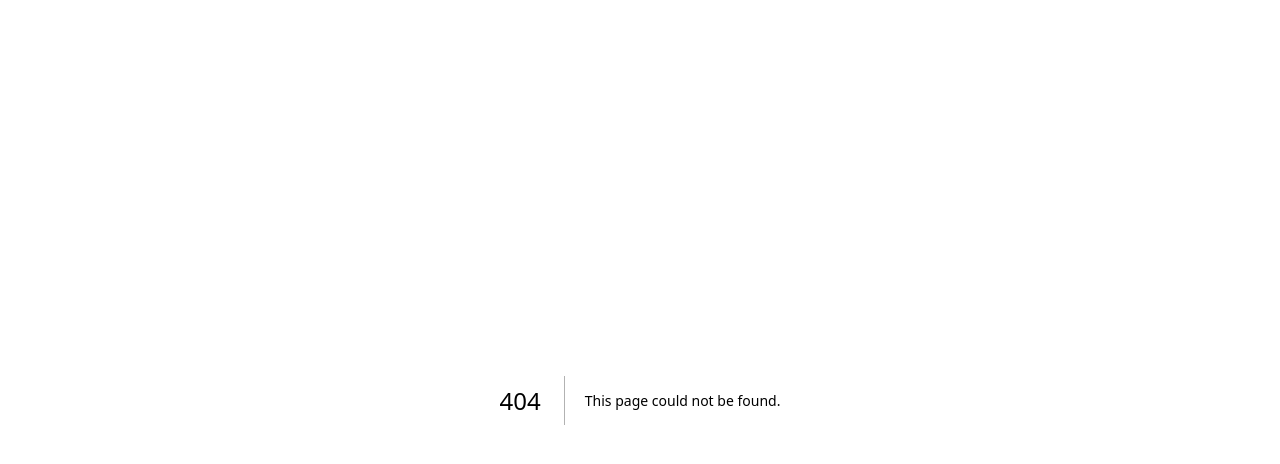
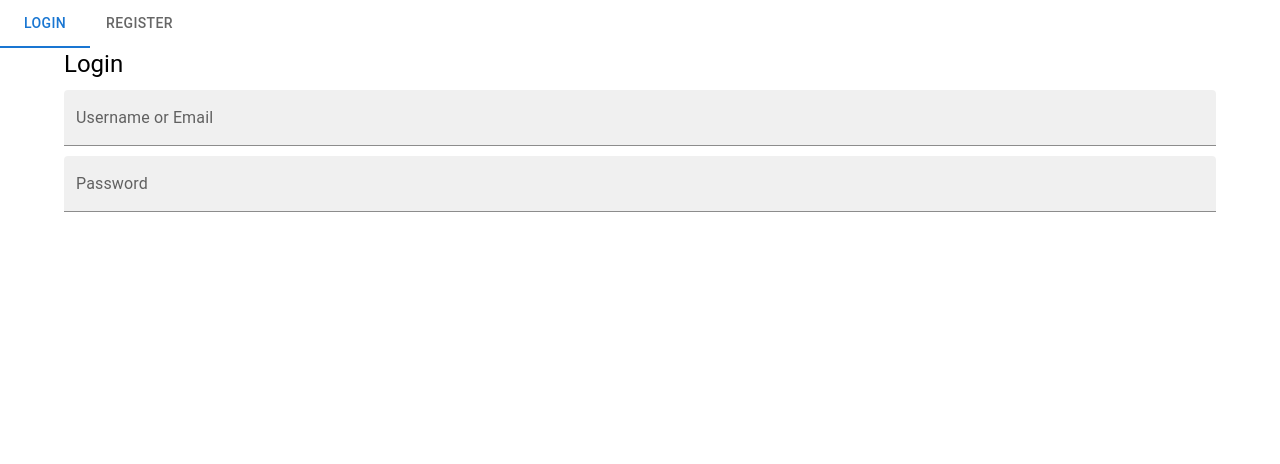
Before and after one commit to 2110366-2566-2/tortoise-app-frontend, a Next.js app in the folder pet/: page /petpal/user/login in a window 1280 px wide. Before the commit this address had no page. Shown: the top 464 px of the page. Built offline with nearby package versions, Linux system fonts and the light colour scheme.

Commit message:
[TL] Edit Modules Format

```diff
--- /dev/null
+++ b/pet/modules/login/LoginForm.tsx
@@ -0,0 +1,24 @@
+import { Typography, TextField, Box } from '@mui/material';
+
+export default function LoginForm() {
+    return (
+        <form>
+            <Box sx={{ width: '100%', display: 'flex', flexDirection: 'column', px: '5%', gap: '10px' }}>
+                <Typography variant={'h5'}>Login</Typography>
+                <TextField
+                    name="login.usernameoremail"
+                    label="Username or Email"
+                    variant="filled"
+                    autoComplete="current-usernameoremail"
+                />
+                <TextField
+                    name="login.password"
+                    label="Password"
+                    type="password"
+                    autoComplete="current-password"
+                    variant="filled"
+                />
+            </Box>
+        </form>
+    );
+}
--- a/pet/next.config.mjs
+++ b/pet/next.config.mjs
@@ -1,6 +1,26 @@
 /**  @type {import('next').NextConfig} */
 const nextConfig = {
-  experimental: {},
+    reactStrictMode: true,
+    experimental: {
+        instrumentationHook: true,
+    },
+    basePath: '/petpal',
+    webpack: (config) => {
+        config.resolve.alias.canvas = false;
+        config.resolve.extensionAlias = {
+            '.js': ['.js', '.ts', '.tsx'],
+        };
+        return config;
+    },
+    async redirects() {
+        return [
+            {
+                source: '/',
+                destination: '/user/login',
+                permanent: true,
+            },
+        ];
+    },
 };
 
 export default nextConfig;
--- a/pet/src/app/user/login/page.tsx
+++ b/pet/src/app/user/login/page.tsx
@@ -1,6 +1,7 @@
 'use client';
 import { Tabs, Tab, TextField, Typography, Box } from '@mui/material';
 import { useState } from 'react';
+import LoginForm from '../../../../modules/login/LoginForm';
 
 export default function LoginRegisterPage() {
     const [value, setValue] = useState(0);
@@ -15,11 +16,7 @@ export default function LoginRegisterPage() {
                 <Tab icon={''} label="REGISTER" />
             </Tabs>
             {value === 0 ? (
-                <form>
-                    <Typography variant={'h5'}>Login</Typography>
-                    <TextField label={'Username or Email'} />
-                    <TextField label={'Password'} />
-                </form>
+                <LoginForm />
             ) : (
                 <form>
                     <Typography variant={'h5'}>Register</Typography>
```
Also changed, not shown: 2 other files (tests, documents, lock files or other folders).
